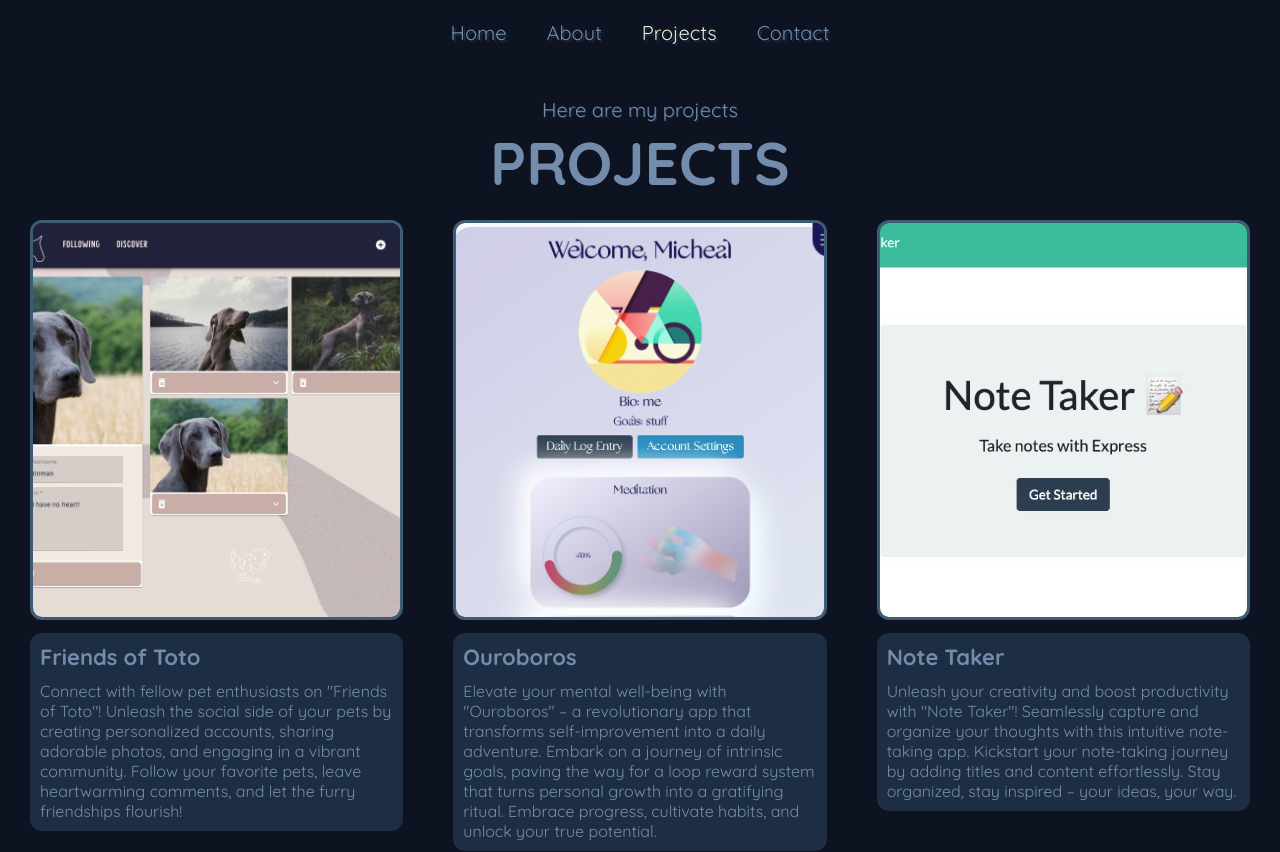
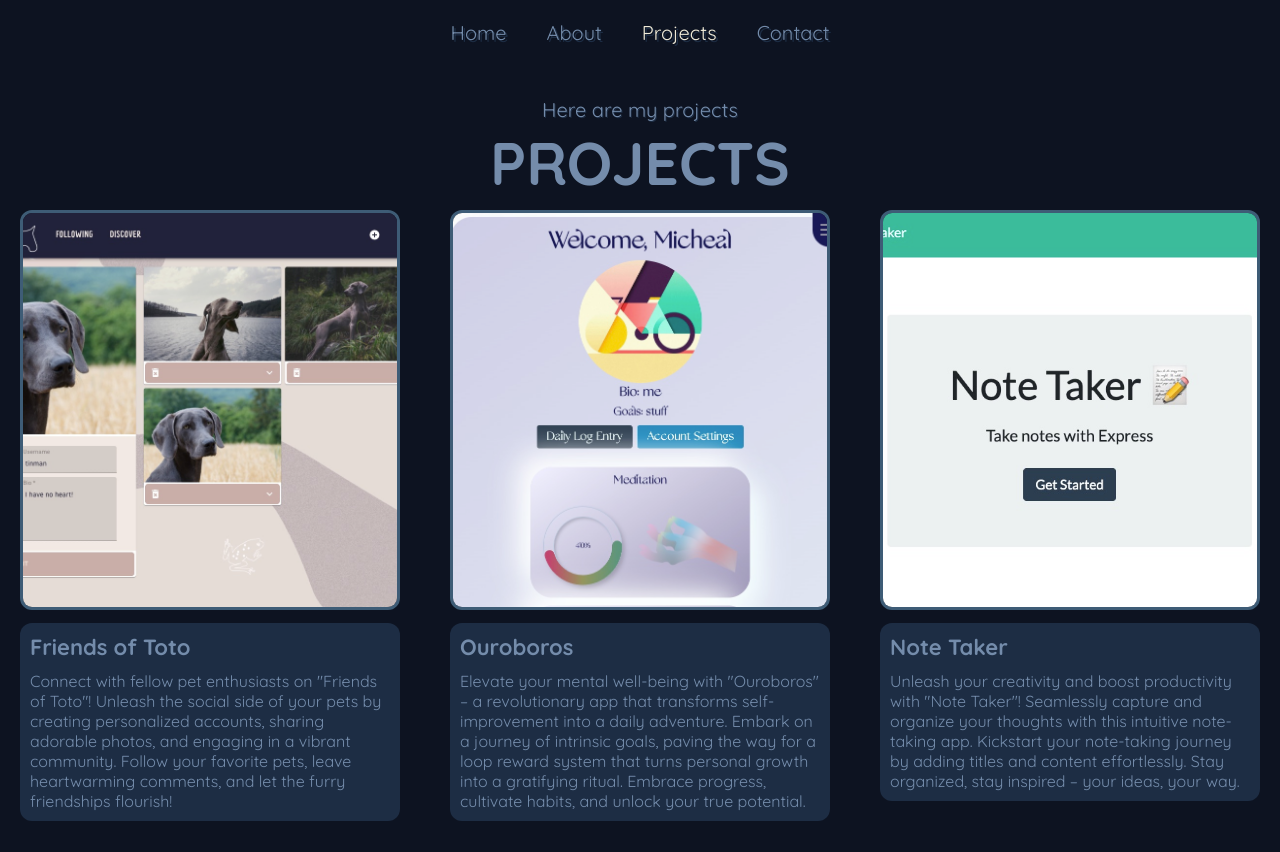
Before and after one commit to ZestyLimones/Zesty_React_Portfolio, a React (Create React App) app: page /projects in a window 1280 px wide. Shown: the top 852 px of the page. Built offline with nearby package versions, Linux system fonts and the light colour scheme.

Commit message:
changed project magin to 1.

```diff
--- a/src/pages/Projects.js
+++ b/src/pages/Projects.js
@@ -11,7 +11,7 @@ const ProjectsStyles = styled.div`
     display: grid;
     grid-template-columns: repeat(auto-fill, minmax(300px, 1fr));
     gap: 5rem;
-    margin: 2rem;
+    margin: 1rem;
   }
 `;
 
```
